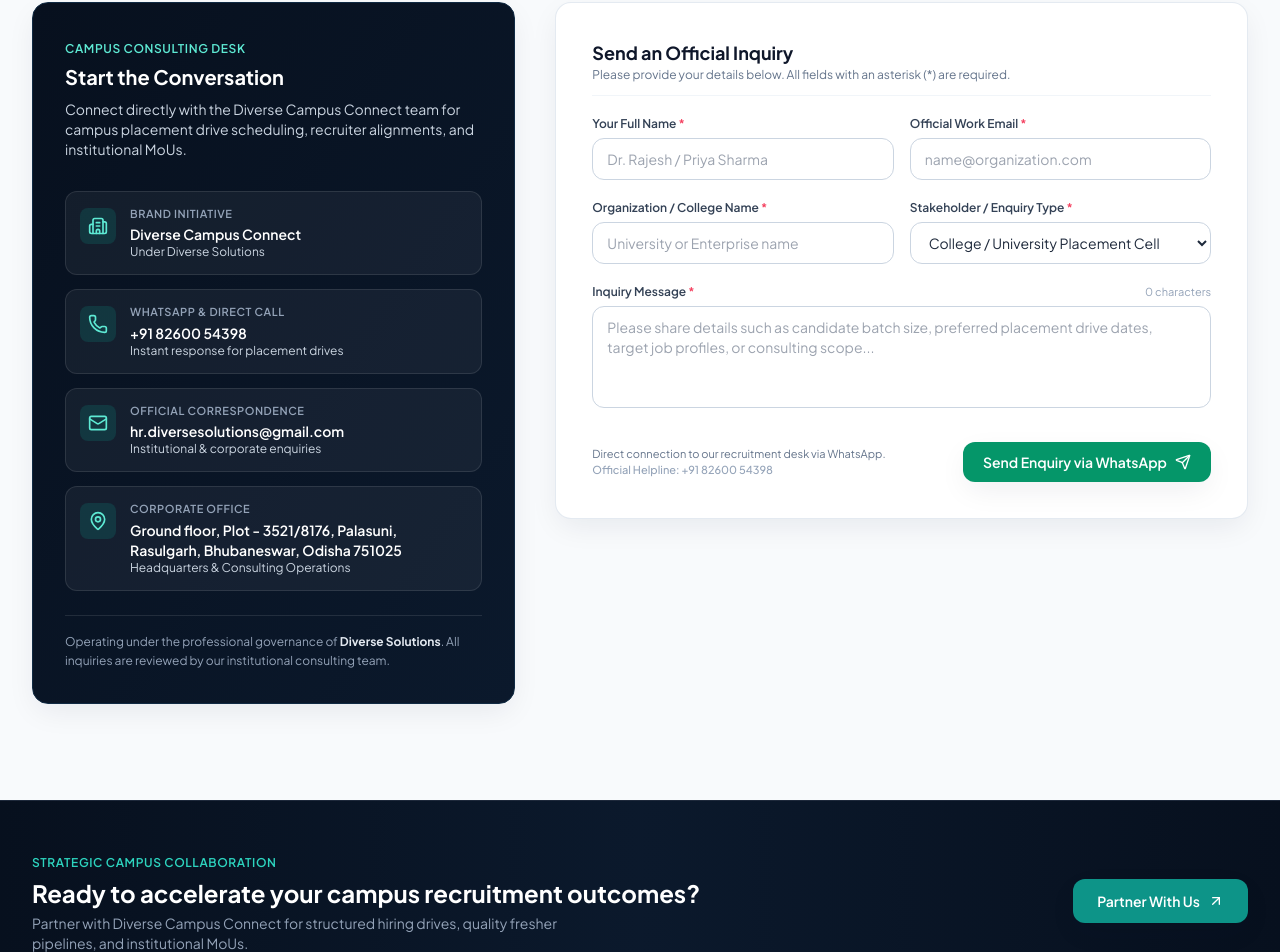
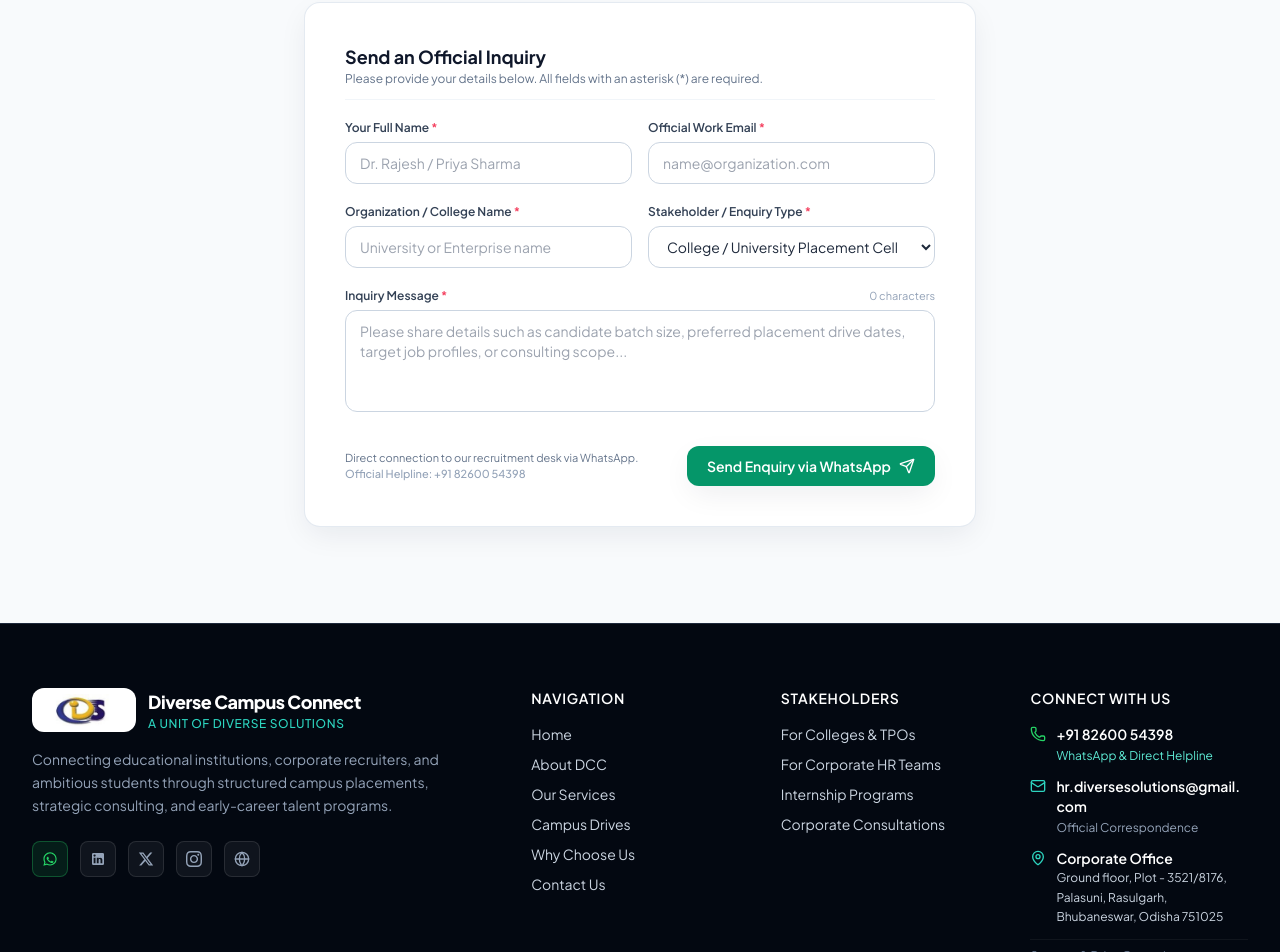
Before and after one commit to debiprasad456/Diverse-campus-connect, a React (Vite) app: page / in a window 1280 px wide. Shown: the part 9805-10757 px from the top of the page. Built offline with nearby package versions, Linux system fonts and the light colour scheme.

Commit message:
Remove Campus Consulting Desk column, center contact form card, and remove Strategic Campus Collaboration pre-footer banner

```diff
--- a/src/components/layout/Footer.jsx
+++ b/src/components/layout/Footer.jsx
@@ -2,7 +2,6 @@
   GraduationCap,
   Mail,
   MapPin,
-  ArrowUpRight,
   Globe,
   Phone,
 } from 'lucide-react';
@@ -27,34 +26,6 @@
 
   return (
     <footer className="bg-brand-navy-950 text-slate-300 border-t border-slate-800">
-      {/* Top Banner / Pre-Footer Callout */}
-      <div className="border-b border-white/10 bg-gradient-to-r from-brand-navy-900 via-brand-navy-800 to-brand-navy-900">
-        <div className="max-w-7xl mx-auto px-4 sm:px-6 lg:px-8 py-10 sm:py-12">
-          <div className="flex flex-col md:flex-row items-center justify-between gap-6">
-            <div className="text-center md:text-left">
-              <span className="text-xs font-semibold tracking-wider uppercase text-brand-teal-400">
-                Strategic Campus Collaboration
-              </span>
-              <h3 className="text-xl sm:text-2xl font-bold text-white mt-1">
-                Ready to accelerate your campus recruitment outcomes?
-              </h3>
-              <p className="text-sm text-slate-400 mt-1 max-w-xl">
-                Partner with Diverse Campus Connect for structured hiring drives, quality fresher pipelines, and institutional MoUs.
-              </p>
-            </div>
-            <div className="flex items-center gap-3 shrink-0">
-              <button
-                onClick={(e) => handleNavClick(e, '#contact')}
-                className="px-6 py-3 rounded-xl bg-brand-teal hover:bg-brand-teal-600 text-white font-semibold text-sm shadow-card hover:shadow-glow-teal transition-all flex items-center gap-2"
-              >
-                <span>Partner With Us</span>
-                <ArrowUpRight className="w-4 h-4" />
-              </button>
-            </div>
-          </div>
-        </div>
-      </div>
-
       {/* Main Footer Links */}
       <div className="max-w-7xl mx-auto px-4 sm:px-6 lg:px-8 py-14 lg:py-16">
         <div className="grid grid-cols-1 md:grid-cols-2 lg:grid-cols-5 gap-10 lg:gap-8">
--- a/src/components/sections/Contact.jsx
+++ b/src/components/sections/Contact.jsx
@@ -1,7 +1,6 @@
 import React, { useState, useEffect } from 'react';
 import SectionHeading from '../common/SectionHeading';
 import { siteContent } from '../../data/siteContent';
-import DynamicIcon from '../common/DynamicIcon';
 import Button from '../common/Button';
 import { CheckCircle2, Send, RotateCcw } from 'lucide-react';
 
@@ -102,69 +101,8 @@
           subtitle={contact.subtitle}
         />
 
-        <div className="grid grid-cols-1 lg:grid-cols-12 gap-10 mt-12">
-          {/* Left Column: Contact Cards & Corporate Info */}
-          <div className="lg:col-span-5 space-y-6">
-            <div className="bg-gradient-to-br from-brand-navy-900 to-brand-navy-800 text-white rounded-2xl p-7 sm:p-8 shadow-card border border-brand-navy-700 space-y-6">
-              <div>
-                <span className="text-xs font-semibold uppercase tracking-wider text-brand-teal-300">
-                  Campus Consulting Desk
-                </span>
-                <h3 className="text-xl font-bold mt-1">
-                  Start the Conversation
-                </h3>
-                <p className="text-xs sm:text-sm text-slate-300 mt-2 leading-relaxed">
-                  Connect directly with the Diverse Campus Connect team for campus placement drive scheduling, recruiter alignments, and institutional MoUs.
-                </p>
-              </div>
-
-              <div className="space-y-3.5 pt-2">
-                {contact.infoCards.map((card, idx) => {
-                  const CardWrapper = card.href ? 'a' : 'div';
-                  return (
-                    <CardWrapper
-                      key={idx}
-                      {...(card.href
-                        ? {
-                            href: card.href,
-                            target: card.href.startsWith('http') ? '_blank' : undefined,
-                            rel: card.href.startsWith('http') ? 'noopener noreferrer' : undefined,
-                          }
-                        : {})}
-                      className={`p-3.5 rounded-xl bg-white/5 border border-white/10 flex items-start gap-3.5 transition-all ${
-                        card.href
-                          ? 'hover:bg-white/10 hover:border-brand-teal/40 group cursor-pointer'
-                          : ''
-                      }`}
-                    >
-                      <div className="p-2 rounded-lg bg-brand-teal/20 text-brand-teal-300 shrink-0 mt-0.5 group-hover:scale-105 transition-transform">
-                        <DynamicIcon name={card.iconName} className="w-5 h-5 text-brand-teal-300" />
-                      </div>
-                      <div className="min-w-0 flex-1">
-                        <div className="text-[11px] uppercase tracking-wider font-semibold text-slate-400">
-                          {card.title}
-                        </div>
-                        <div className="text-sm font-semibold text-white mt-0.5 break-words">
-                          {card.details}
-                        </div>
-                        <div className="text-xs text-slate-300">
-                          {card.subDetails}
-                        </div>
-                      </div>
-                    </CardWrapper>
-                  );
-                })}
-              </div>
-
-              <div className="pt-4 border-t border-white/10 text-xs text-slate-400 leading-relaxed">
-                Operating under the professional governance of <strong className="text-slate-200">Diverse Solutions</strong>. All inquiries are reviewed by our institutional consulting team.
-              </div>
-            </div>
-          </div>
-
-          {/* Right Column: Contact Form with WhatsApp Integration */}
-          <div className="lg:col-span-7">
-            <div className="bg-white rounded-2xl p-7 sm:p-9 border border-slate-200/90 shadow-card">
+        <div className="max-w-2xl mx-auto mt-12">
+          <div className="bg-white rounded-2xl p-7 sm:p-10 border border-slate-200/90 shadow-card">
               {submittedData ? (
                 /* Success Feedback State */
                 <div className="py-6 space-y-6 animate-fade-in">
@@ -380,8 +318,7 @@
             </div>
           </div>
         </div>
-      </div>
-    </section>
+      </section>
   );
 };
 
```
